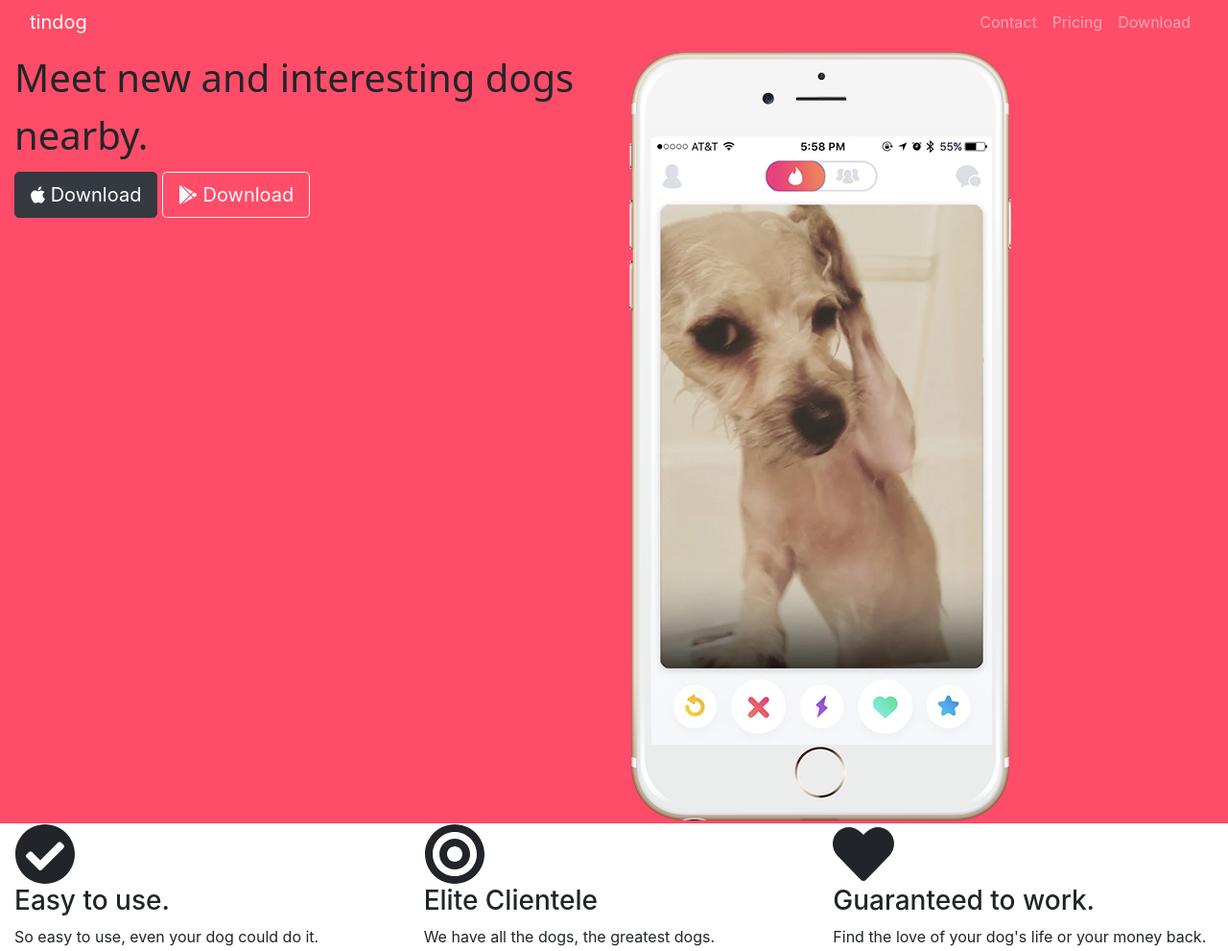
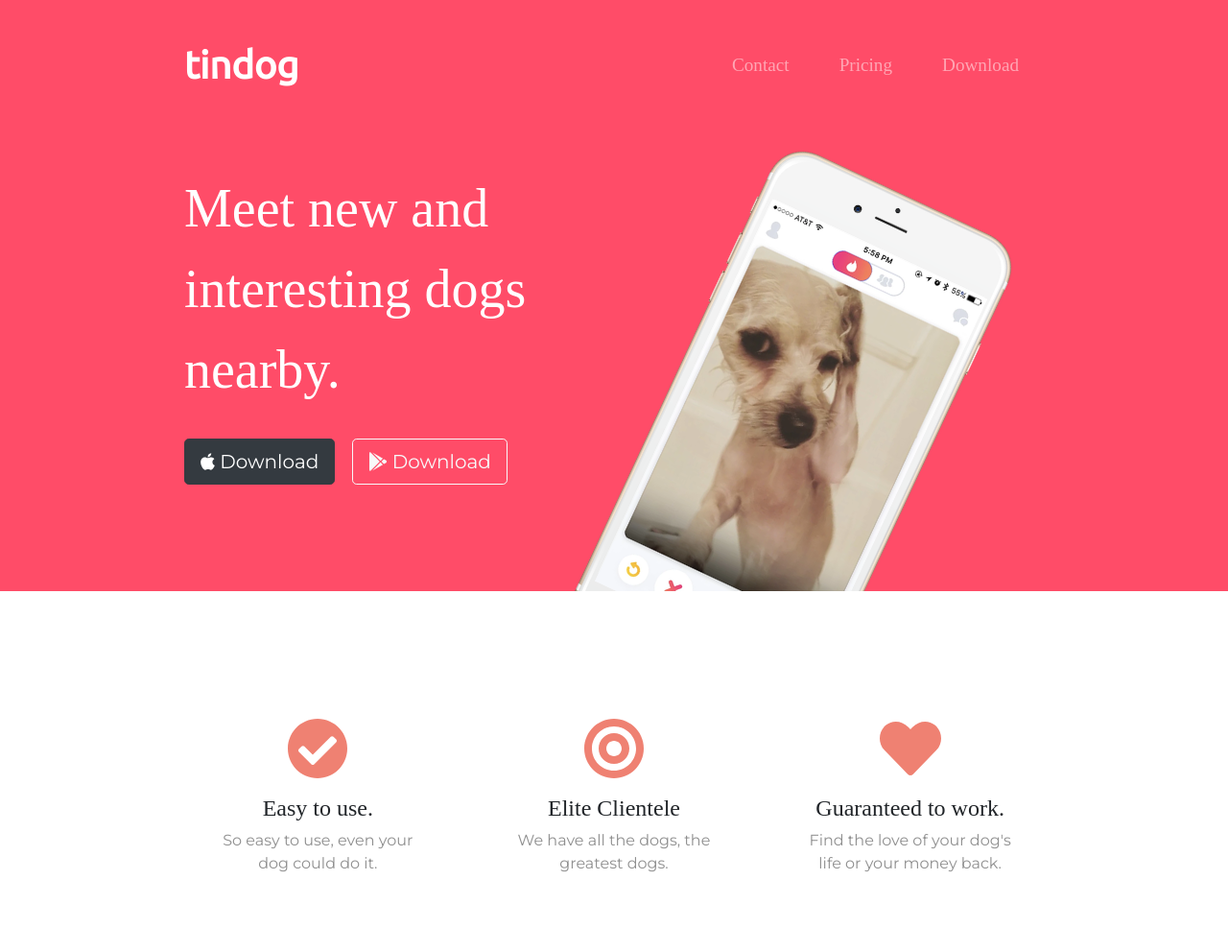
Before and after one commit to hillpie/clich-tindog, a plain HTML site: page Tindog/index.html in a window 1280 px wide. Shown: the part 5-996 px from the top of the page at 96% size. Drawn offline with nearby package versions, Linux system fonts and the light colour scheme.

Commit message:
Update styles.css

```diff
--- a/Tindog/css/styles.css
+++ b/Tindog/css/styles.css
@@ -1,9 +1,179 @@
-#title{
-    background-color: #ff4c68;
+
+body {
+  font-family: "Montserrat";
+  text-align: center;
 }
 
-h1 {
-    font-family: system-ui, -apple-system, BlinkMacSystemFont, 'Segoe UI', Roboto, Oxygen, Ubuntu, Cantarell, 'Open Sans', 'Helvetica Neue', sans-serif;
-    size: 3rem;
-    line-height: 1.5;
+h1, h2, h3, h4, h5, h6 {
+  font-family: "Montserrat-Bold";
 }
+
+p {
+  color: #8f8f8f;
+}
+
+/* Headings */
+
+.big-heading {
+  font-family: "Montserrat-Black";
+  font-size: 3.5rem;
+  line-height: 1.5;
+}
+
+.section-heading {
+  font-size: 3rem;
+  line-height: 1.5;
+}
+
+/* Containers */
+
+.container-fluid{
+  padding: 7% 15%;
+}
+
+/* Sections */
+
+.colored-section {
+  background-color: #ff4c68;
+  color: #fff;
+}
+
+.white-section {
+  background-color: #fff;
+}
+
+/* Navigation Bar */
+
+.navbar {
+  padding: 0 0 4.5rem;
+}
+
+.navbar-brand {
+  font-family: "Ubuntu";
+  font-size: 2.5rem;
+  font-weight: bold;
+}
+
+.nav-item {
+  padding: 0 18px;
+}
+
+.nav-link {
+  font-size: 1.2rem;
+  font-family: "Montserrat-Light";
+}
+
+/* Buttons */
+
+.download-button {
+  margin: 5% 3% 5% 0;
+}
+
+/* Title Section */
+
+#title {
+  background-color: #ff4c68;
+  color: #fff;
+  text-align: left;
+}
+
+#title .container-fluid {
+  padding: 3% 15% 7%;
+}
+
+/* Title Image */
+
+.title-image {
+  width: 60%;
+  transform: rotate(25deg);
+  position: absolute;
+  right: 30%;
+}
+
+/* Features Section */
+
+#features {
+  position: relative;
+}
+
+.feature-title {
+  font-size: 1.5rem;
+}
+
+.feature-box {
+  padding: 4.5%;
+}
+
+.icon {
+  color: #ef8172;
+  margin-bottom: 1rem;
+}
+
+.icon:hover {
+  color: #ff4c68;
+}
+
+/* Testimonial Section */
+
+#testimonials {
+  background-color: #ef8172;
+}
+
+.testimonial-text {
+  font-size: 3rem;
+  line-height: 1.5;
+}
+
+.testimonial-image {
+  width: 10%;
+  border-radius: 100%;
+  margin: 20px;
+}
+
+
+#press {
+  background-color: #ef8172;
+  padding-bottom: 3%;
+}
+
+.press-logo {
+  width: 15%;
+  margin: 20px 20px 50px;
+}
+
+/* Pricing Section */
+
+#pricing {
+  padding: 100px;
+}
+
+.price-text {
+  font-size: 3rem;
+  line-height: 1.5;
+}
+
+.pricing-column {
+  padding: 3% 2%;
+}
+
+/* CTA Section */
+
+
+/* Footer Section */
+
+
+.social-icon {
+  margin: 20px 10px;
+}
+
+@media (max-width: 1028px) {
+
+  #title {
+    text-align: center;
+  }
+
+  .title-image {
+    position: static;
+    transform: rotate(0);
+  }
+}
```
